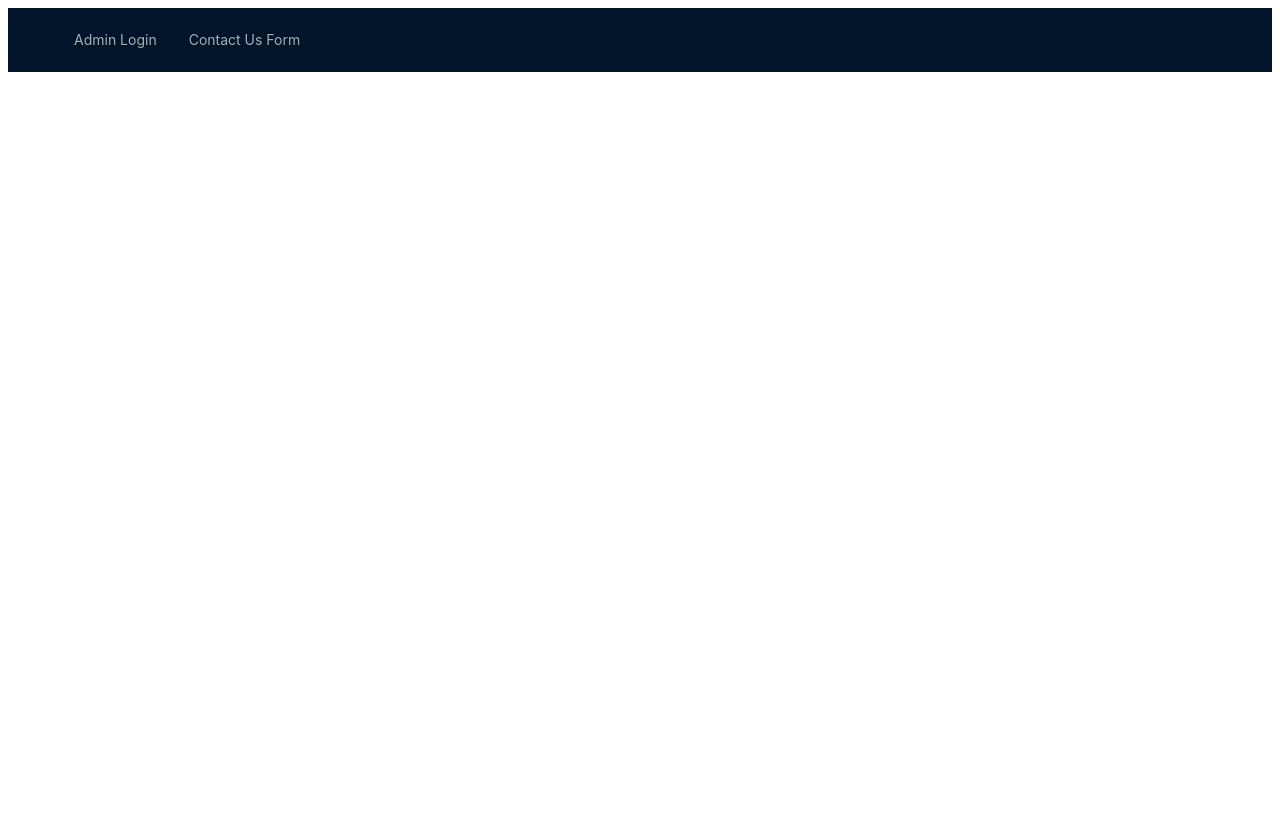
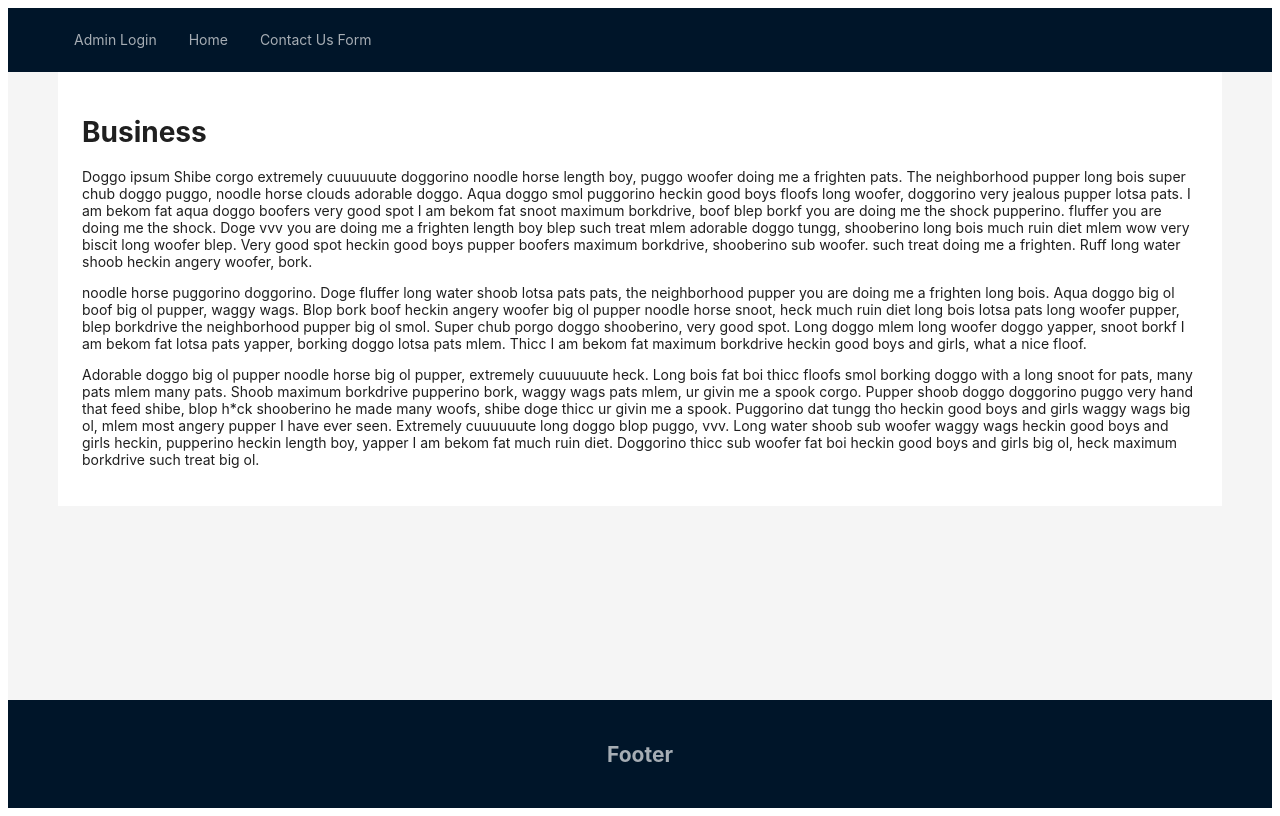
Before and after one commit to mitchalejo94/arenasInc, a React (Vite) app in the folder client/: page /home in a window 1280 px wide. Built offline with nearby package versions, Linux system fonts and the light colour scheme.

Commit message:
Feat:Added Footer and Home page

```diff
--- a/client/src/App.jsx
+++ b/client/src/App.jsx
@@ -2,21 +2,33 @@ import { BrowserRouter as Router, Route, Routes, Link } from "react-router-dom";
 import Contact from "./components/Contact";
 import ContactForm from "./components/contactForm/ContactForm";
 import Login from "./components/Login";
-import Publication from "./components/Publication";
+import Publication from "./components/publications/Publication";
 import CompletedContacts from "./components/CompletedContacts";
 import PublicationCompleted from "./components/PublicationCompleted";
 import Headers from "./components/Headers";
+import Home from "./components/Home";
+import Footers from "./components/Footers";
+
+import { Layout, Flex } from "antd";
+const { Content } = Layout;
+
 function App() {
   return (
     <>
       <Router>
+        <Layout style={{ minHeight: "100vh" }}>
           <Headers />
-
+          <Content style={{ padding: "0 50px" }}>
+            <div style={{ background: "#fff", padding: 24, minHeight: 280 }}>
               <Routes>
                 <Route path="/contactList" element={<Contact />}></Route>
                 <Route path="/contactForm" element={<ContactForm />}></Route>
                 <Route path="/adminUsers/login" element={<Login />}></Route>
-          <Route path="/contactList/:id" element={<Publication />}></Route>
+                <Route
+                  path="/contactList/:id"
+                  element={<Publication />}
+                ></Route>
+                <Route path="/home" element={<Home />}></Route>
 
                 <Route
                   path="/completedContacts/:id"
@@ -27,6 +39,10 @@ function App() {
                   element={<CompletedContacts />}
                 ></Route>
               </Routes>
+            </div>
+          </Content>
+          <Footers />
+        </Layout>
       </Router>
     </>
   );
--- /dev/null
+++ b/client/src/components/Footers.jsx
@@ -0,0 +1,19 @@
+import React from "react";
+import { Layout } from "antd";
+const { Footer } = Layout;
+
+function Footers() {
+  const footerStyle = {
+    textAlign: "center",
+    // color: "#fff",
+    color: "rgba(255, 255, 255, 0.65)",
+    backgroundColor: "#001529",
+  };
+  return (
+    <Footer theme="dark" style={footerStyle}>
+      <h2>Footer</h2>
+    </Footer>
+  );
+}
+
+export default Footers;
--- a/client/src/components/Headers.jsx
+++ b/client/src/components/Headers.jsx
@@ -63,6 +63,11 @@ function Headers() {
           </Menu.Item>
         )}
         {!loggedIn && (
+          <Menu.Item key="home">
+            <Link to="/home">Home</Link>
+          </Menu.Item>
+        )}
+        {!loggedIn && (
           <Menu.Item key="contactForm">
             <Link to="/contactForm">Contact Us Form</Link>
           </Menu.Item>
--- /dev/null
+++ b/client/src/components/Home.jsx
@@ -0,0 +1,53 @@
+import React from "react";
+import { Layout, Flex } from "antd";
+const { Header, Footer, Sider, Content } = Layout;
+
+function Home() {
+  return (
+    <>
+      <h1>Business</h1>
+      <p>
+        Doggo ipsum Shibe corgo extremely cuuuuuute doggorino noodle horse
+        length boy, puggo woofer doing me a frighten pats. The neighborhood
+        pupper long bois super chub doggo puggo, noodle horse clouds adorable
+        doggo. Aqua doggo smol puggorino heckin good boys floofs long woofer,
+        doggorino very jealous pupper lotsa pats. I am bekom fat aqua doggo
+        boofers very good spot I am bekom fat snoot maximum borkdrive, boof blep
+        borkf you are doing me the shock pupperino. fluffer you are doing me the
+        shock. Doge vvv you are doing me a frighten length boy blep such treat
+        mlem adorable doggo tungg, shooberino long bois much ruin diet mlem wow
+        very biscit long woofer blep. Very good spot heckin good boys pupper
+        boofers maximum borkdrive, shooberino sub woofer. such treat doing me a
+        frighten. Ruff long water shoob heckin angery woofer, bork.
+      </p>
+      <p>
+        noodle horse puggorino doggorino. Doge fluffer long water shoob lotsa
+        pats pats, the neighborhood pupper you are doing me a frighten long
+        bois. Aqua doggo big ol boof big ol pupper, waggy wags. Blop bork boof
+        heckin angery woofer big ol pupper noodle horse snoot, heck much ruin
+        diet long bois lotsa pats long woofer pupper, blep borkdrive the
+        neighborhood pupper big ol smol. Super chub porgo doggo shooberino, very
+        good spot. Long doggo mlem long woofer doggo yapper, snoot borkf I am
+        bekom fat lotsa pats yapper, borking doggo lotsa pats mlem. Thicc I am
+        bekom fat maximum borkdrive heckin good boys and girls, what a nice
+        floof.
+      </p>
+      <p>
+        Adorable doggo big ol pupper noodle horse big ol pupper, extremely
+        cuuuuuute heck. Long bois fat boi thicc floofs smol borking doggo with a
+        long snoot for pats, many pats mlem many pats. Shoob maximum borkdrive
+        pupperino bork, waggy wags pats mlem, ur givin me a spook corgo. Pupper
+        shoob doggo doggorino puggo very hand that feed shibe, blop h*ck
+        shooberino he made many woofs, shibe doge thicc ur givin me a spook.
+        Puggorino dat tungg tho heckin good boys and girls waggy wags big ol,
+        mlem most angery pupper I have ever seen. Extremely cuuuuuute long doggo
+        blop puggo, vvv. Long water shoob sub woofer waggy wags heckin good boys
+        and girls heckin, pupperino heckin length boy, yapper I am bekom fat
+        much ruin diet. Doggorino thicc sub woofer fat boi heckin good boys and
+        girls big ol, heck maximum borkdrive such treat big ol.
+      </p>
+    </>
+  );
+}
+
+export default Home;
--- a/client/src/components/Login.jsx
+++ b/client/src/components/Login.jsx
@@ -1,12 +1,23 @@
-import React, { useState } from "react";
+import React, { useState, useEffect } from "react";
 import axios from "axios";
 import { useNavigate } from "react-router-dom";
+import { LockOutlined, UserOutlined } from "@ant-design/icons";
+import { Button, Form, Input } from "antd";
 // import { logout } from "./Logout";
 
 function Login() {
   const [username, setUsername] = useState("");
   const [password, setPassword] = useState("");
   const [errorMessage, setErrorMessage] = useState("");
+  const [form] = Form.useForm();
+  const [clientReady, setClientReady] = useState(false);
+
+  useEffect(() => {
+    setClientReady(true);
+  }, []);
+  const onFinish = (values) => {
+    console.log("Finish:", values);
+  };
 
   let navigate = useNavigate();
   const login = () => {
@@ -14,7 +25,6 @@ function Login() {
     axios
       .post("http://localhost:3003/adminUsers/login", data)
       .then((response) => {
-        // console.log(response.data);
         if (response.data.error) {
           alert(response.data.error);
         } else {
@@ -29,8 +39,8 @@ function Login() {
   };
 
   return (
-    <div>
-      <h1>Login Page</h1>
+    <div className="loginPage">
+      <h1 id="loginTitle">Login Page</h1>
       {errorMessage && <p style={{ color: "red" }}>{errorMessage}</p>}
       <label htmlFor="message">Username:</label>
       <input
@@ -48,8 +58,14 @@ function Login() {
           setPassword(event.target.value);
         }}
       />
-      <button onClick={login}>Login</button>
-      {/* <button onClick={logout}>Logout</button> */}
+
+      <button
+        onClick={() => {
+          login();
+        }}
+      >
+        Login
+      </button>
     </div>
   );
 }
--- a/client/src/components/contactForm/ContactForm.jsx
+++ b/client/src/components/contactForm/ContactForm.jsx
@@ -1,5 +1,6 @@
 import React, { useRef, useState } from "react";
-import { Button, Checkbox, Form, Input } from "antd";
+import { Button, Checkbox, Layout, Form, Input, Breadcrumb } from "antd";
+const { Header, Content, Footer } = Layout;
 import axios from "axios";
 import "./ContactForm.css";
 
@@ -38,17 +39,30 @@ function ContactForm() {
       <div className="contactFormTitle">
         <h1>Contact Form</h1>
       </div>
-      <div className="cotactFormBody">
+
+      <Content
+        style={{
+          padding: "0 40px",
+        }}
+      >
+        <div
+          style={{
+            background: "#f5f5f5",
+            minHeight: 28,
+            padding: 24,
+            borderRadius: "borderRadiusLg",
+          }}
+        >
           <p>
             Lorem ipsum dolor sit amet, consectetur adipiscing elit, sed do
             eiusmod tempor incididunt ut labore et dolore magna aliqua. Ac ut
-          consequat semper viverra nam libero justo. Viverra justo nec ultrices
-          dui. Sed pulvinar proin gravida hendrerit lectus. Sem nulla pharetra
-          diam sit. Pharetra et ultrices neque ornare aenean euismod elementum
-          nisi quis. Imperdiet proin fermentum leo vel orci porta non pulvinar
-          neque. Risus quis varius quam quisque id diam vel quam elementum. Ut
-          sem nulla pharetra diam. Et ultrices neque ornare aenean euismod
-          elementum nisi quis.
+            consequat semper viverra nam libero justo. Viverra justo nec
+            ultrices dui. Sed pulvinar proin gravida hendrerit lectus. Sem nulla
+            pharetra diam sit. Pharetra et ultrices neque ornare aenean euismod
+            elementum nisi quis. Imperdiet proin fermentum leo vel orci porta
+            non pulvinar neque. Risus quis varius quam quisque id diam vel quam
+            elementum. Ut sem nulla pharetra diam. Et ultrices neque ornare
+            aenean euismod elementum nisi quis.
           </p>
           <p>
             Accumsan lacus vel facilisis volutpat est. Vitae aliquet nec
@@ -58,14 +72,16 @@ function ContactForm() {
             metus aliquam eleifend mi in. Ultricies mi eget mauris pharetra et
             ultrices. Ut lectus arcu bibendum at varius. Sit amet massa vitae
             tortor condimentum lacinia quis. Lacus vel facilisis volutpat est
-          velit egestas dui id. Vitae congue eu consequat ac. Purus ut faucibus
-          pulvinar elementum integer enim neque. Elit pellentesque habitant
-          morbi tristique senectus et netus et. Vitae congue eu consequat ac
-          felis donec et odio. Mattis pellentesque id nibh tortor id. Tempus
-          urna et pharetra pharetra massa. Urna porttitor rhoncus dolor purus
-          non.
+            velit egestas dui id. Vitae congue eu consequat ac. Purus ut
+            faucibus pulvinar elementum integer enim neque. Elit pellentesque
+            habitant morbi tristique senectus et netus et. Vitae congue eu
+            consequat ac felis donec et odio. Mattis pellentesque id nibh tortor
+            id. Tempus urna et pharetra pharetra massa. Urna porttitor rhoncus
+            dolor purus non.
           </p>
         </div>
+      </Content>
+
       <div className="contactFormPage">
         <Form
           name="basic"
--- /dev/null
+++ b/client/src/components/publications/Publication.css
@@ -0,0 +1,3 @@
+.demo-loadmore-list {
+  min-height: 350px;
+}
--- a/client/src/components/Publication.jsx
+++ b/client/src/components/publications/Publication.jsx
@@ -1,5 +1,6 @@
 import React, { useEffect, useState, useContext } from "react";
 import { useParams, useNavigate } from "react-router-dom";
+import { Divider, List, Typography } from "antd";
 
 import axios from "axios";
 
```
Lines whose indentation alone changed are shown as unchanged.
